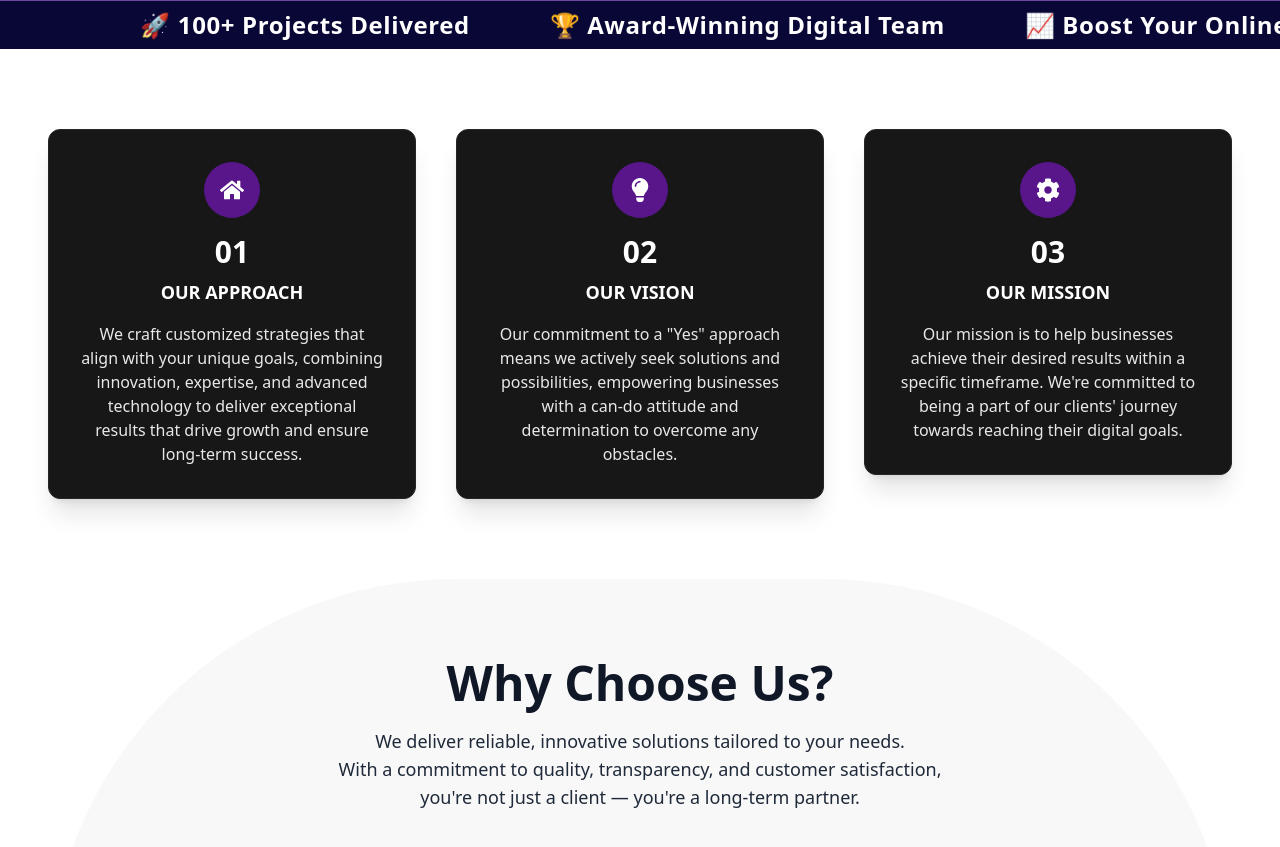
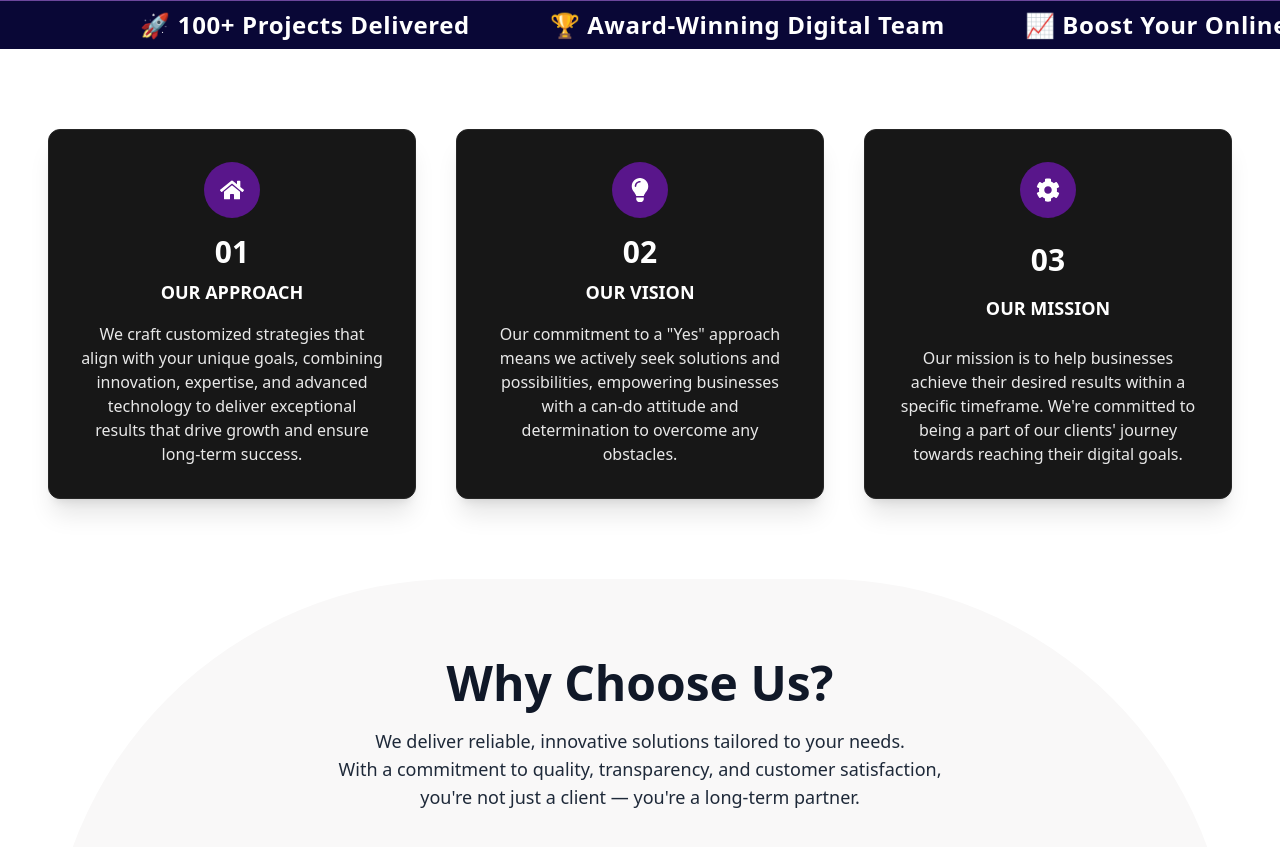
Before and after one commit to raxitzora/Deckoid, a Next.js app: page /About in a window 1280 px wide. Shown: the part 800-1647 px from the top of the page. Built offline with nearby package versions, Linux system fonts and the light colour scheme.

Commit message:
Update SpotLightCard.js

```diff
--- a/app/components/ui/SpotLightCard.js
+++ b/app/components/ui/SpotLightCard.js
@@ -39,7 +39,8 @@ const SpotlightCard = ({ children, className = "", spotlightColor = "rgba(255, 2
       onBlur={handleBlur}
       onMouseEnter={handleMouseEnter}
       onMouseLeave={handleMouseLeave}
-      className={`relative rounded-3xl border border-neutral-800 bg-neutral-900 overflow-hidden p-8 ${className}`}
+      className={`relative h-full flex flex-col justify-between rounded-3xl border border-neutral-800 bg-neutral-900 overflow-hidden p-8 ${className}`}
+
     >
       <div
         className="pointer-events-none absolute inset-0 opacity-0 transition-opacity duration-500 ease-in-out"
```
